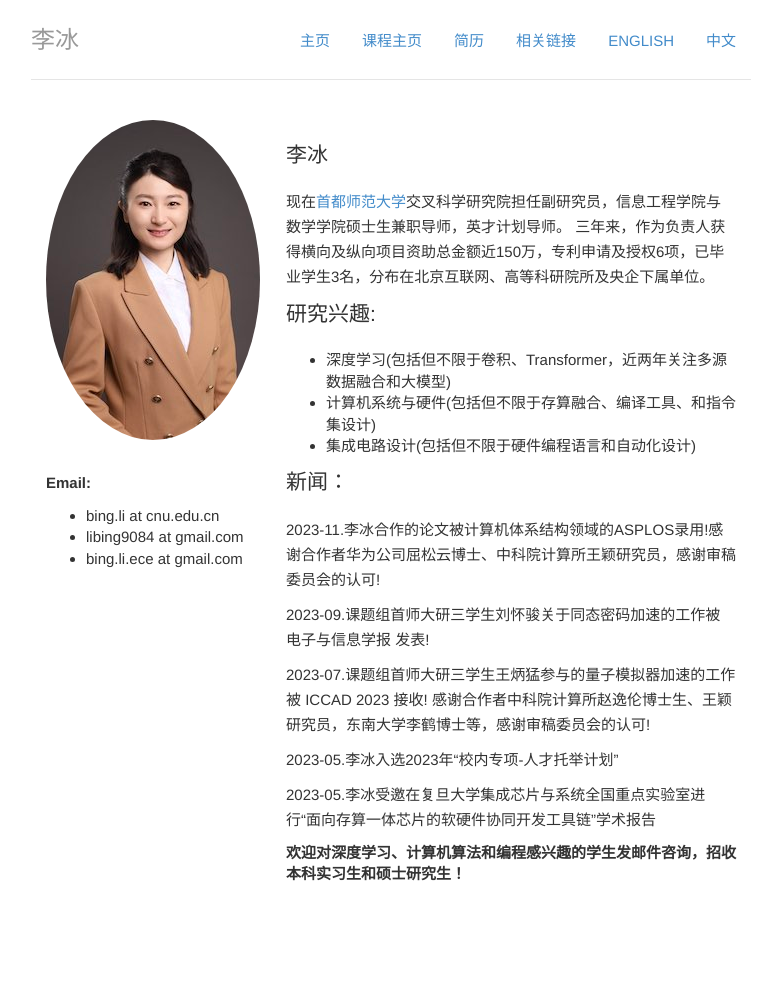
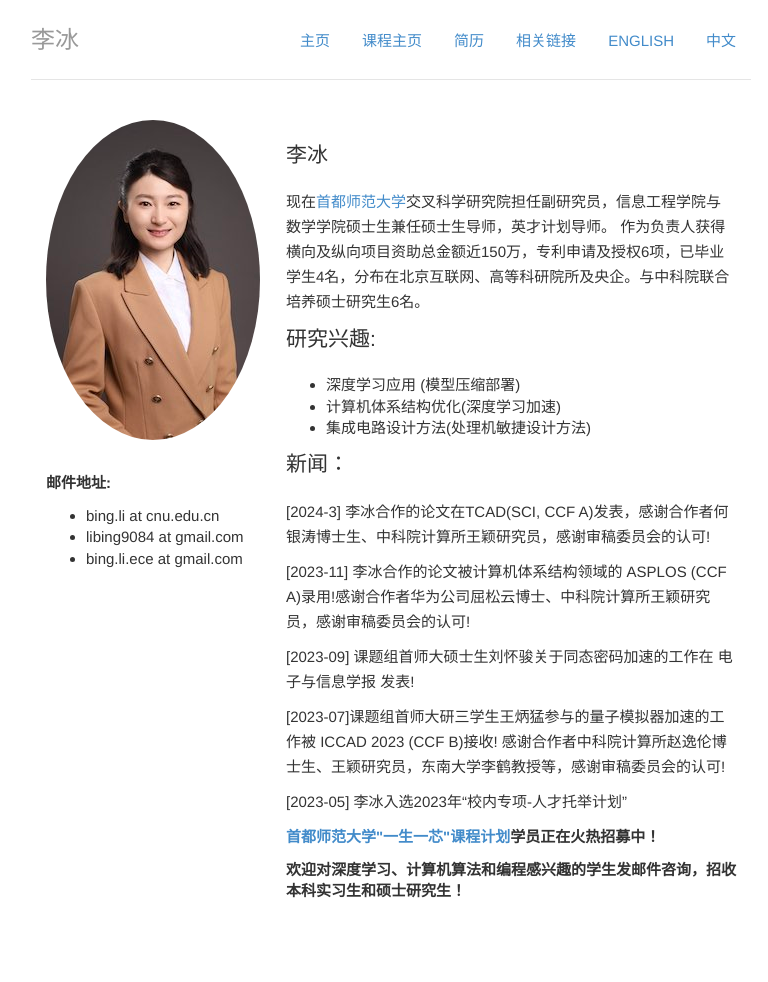
Before and after one commit to libingict/libingict.github.io, a Jekyll site: the page built from index_cn.html, in a window 1280 px wide. Shown: the whole page, without its empty margins (249-1017 px from the left). Built offline with Jekyll 4.4.1, drawn with Linux system fonts in a browser that asks for light colours.

Commit message:
更新最新研究成果

```diff
--- a/_layouts/default.html
+++ b/_layouts/default.html
@@ -52,7 +52,7 @@
 			<footer>
 				<div class="row">
 					<div class="col-sm-8">
-					<p><small>&copy; BingLi 2019; Last updated: Mar 22, 2020</small></p>
+					<p><small>&copy; BingLi 2019; Last updated: March 19, 2024</small></p>
 					</div>
 				</div>
 			</footer>
--- a/_layouts/default_cn.html
+++ b/_layouts/default_cn.html
@@ -52,7 +52,7 @@
 			<footer>
 				<div class="row">
 					<div class="col-sm-8">
-					<p><small>&copy; 李冰 2019; Last updated: 202103</small></p>
+					<p><small>&copy; 李冰 2019; Last updated: 202403</small></p>
 					</div>
 				</div>
 			</footer>
--- a/about/index.html
+++ b/about/index.html
@@ -5,7 +5,7 @@ title: Misc
 	<h1>{{page.title}}</h1>
 	<ul class="about">
 			<li> <a href="https://www.usenix.org/legacy/events/samples/submit/advice_old.html"> How (and How Not) to Write a Good Systems Paper</a> (In English) / <a href="/blog/DC_1_2_how_to_write_a_good_system_paper.pdf"> Slides</a> (In Chinese)</li>
-			<li> <a href="/blog/reading-paper.pdf"> How to Read a CS Research Paper?</a> (In English)</li>
+<!--			<li> <a href="/blog/reading-paper.pdf"> How to Read a CS Research Paper?</a> (In English)</li>-->
 		<li><a href="/files/View_on_CA_Research.pdf"> My Understanding about Computer Architecture Research.  </a>  by Xuehai Qian (In Chinese) </li>
 			<li> <a href="https://v.youku.com/v_show/id_XNDI3MjU3MTM0OA"> Interview with Onur Mutlu at ISCA'19. </a> (In English)</li>
 			<li> <a href="http://www.cs.utexas.edu/users/mckinley/notes/reviewing.html?from=timeline&isappinstalled=0"> Notes on Constructive and Positive Reviewing by <a href="http://www.cs.wisc.edu/~markhill/"> Mark Hill </a></li>
@@ -14,7 +14,7 @@ title: Misc
 	<div class="about">
 		<ul class="contacts">
 				<li><a href="https://www.linkedin.com/in/bingliece/">@LinkedIn</a></li>
-				<li><b>Email</b>: <a href="mailto:bing.li@cnu.edu.cn">bing.li@cnu.edu.cn</a> </li>
+				<li><b>Email</b>: bing.li@cnu.edu.cn </li>
 				<!-- <li><a href="#">Another site you want to link to</a></li> -->
 				</ul>
 	</div>
--- a/about/index_cn.html
+++ b/about/index_cn.html
@@ -5,7 +5,7 @@ title: 其他
 	<h1>{{page.title}}</h1>
 	<ul class="about">
 			<li> <a href="https://www.usenix.org/legacy/events/samples/submit/advice_old.html">如何写好的系统论文</a> (英文) / <a href="/blog/DC_1_2_how_to_write_a_good_system_paper.pdf"> 幻灯片</a> (中文)</li>
-			<li> <a href="/blog/reading-paper.pdf"> How to Read a CS Research Paper?(如何阅读计算机领域的学术论文)</a> (英文)</li>
+<!--			<li> <a href="/blog/reading-paper.pdf"> How to Read a CS Research Paper?(如何阅读计算机领域的学术论文)</a> (英文)</li>-->
 		<li><a href="/files/View_on_CA_Research.pdf"> 对计算机体系结构研究的一点认识 </a> 作者：钱学海 </li>
 			<li> <a href="https://v.youku.com/v_show/id_XNDI3MjU3MTM0OA"> 苏黎世联邦理工大学Onur Mutlu 教授在 ISCA'19的分享. </a></li>
 			<li> <a href="http://www.cs.utexas.edu/users/mckinley/notes/reviewing.html?from=timeline&isappinstalled=0"> 如何审稿 <a href="http://www.cs.wisc.edu/~markhill/">作者: Mark Hill </a></li>
--- a/index_cn.html
+++ b/index_cn.html
@@ -13,20 +13,20 @@ cv: passive
 <div class="container">
     <div class="header">
         <ul class="nav nav-pills pull-right">
-          <li><a href="index_cn.html" title = "Home">主页</a></li>
+            <li><a href="index_cn.html" title="Home">主页</a></li>
             <li><a href="/teaching/index_cn.html">课程主页</a></li>
             <li><a href="/cv/index_cn.html">简历</a></li>
             <li><a href="/about/index_cn.html">相关链接</a></li>
             <li><a href="index.html">English</a></li>
-      <li ><a href="#">中文</a></li>
+            <li><a href="#">中文</a></li>
             <!--<li ><a href="index_cn.html"> 中文</a></li>-->
         </ul>
         <h3 class="text-muted"><a href="/">李冰</a></h3>
     </div><!--header -->
     <div class="row marketing">
         <div class="col-sm-4">
-    <img  class="img-circle avatar" alt="Bing Li" src="img/bingli-photo-2.jpg">
-    <p><b>Email:</b>
+            <img class="img-circle avatar" alt="Bing Li" src="img/bingli-photo-2.jpg">
+            <p><b>邮件地址:</b>
             <ul>
                 <li>bing.li at cnu.edu.cn</li>
                 <li>libing9084 at gmail.com</li>
@@ -38,8 +38,8 @@ cv: passive
         <div class="col-sm-8">
             <h1 class="lead">李冰</h1>
             <p>
-      现在<a href="http://eng.cnu.edu.cn/">首都师范大学</a>交叉科学研究院担任副研究员，信息工程学院与数学学院硕士生兼职导师，英才计划导师。
-      三年来，作为负责人获得横向及纵向项目资助总金额近150万，专利申请及授权6项，已毕业学生3名，分布在北京互联网、高等科研院所及央企下属单位。
+                现在<a href="http://eng.cnu.edu.cn/">首都师范大学</a>交叉科学研究院担任副研究员，信息工程学院与数学学院硕士生兼任硕士生导师，英才计划导师。
+                作为负责人获得横向及纵向项目资助总金额近150万，专利申请及授权6项，已毕业学生4名，分布在北京互联网、高等科研院所及央企。与中科院联合培养硕士研究生6名。
                 <!--
                     <p class="lead", id="research-interests">研究兴趣:</p>
                     <ul>
@@ -49,19 +49,24 @@ cv: passive
 
                     </ul>
                 -->
-    <p class="lead", id="research-interests">研究兴趣:</p>
+            <p class="lead" , id="research-interests">研究兴趣:</p>
             <ul>
-      <li>深度学习(包括但不限于卷积、Transformer，近两年关注多源数据融合和大模型)</li>
-      <li>计算机系统与硬件(包括但不限于存算融合、编译工具、和指令集设计)</li> </li>
-      <li>集成电路设计(包括但不限于硬件编程语言和自动化设计)</li>
+                <li>深度学习应用 (模型压缩部署)</li>
+                <li>计算机体系结构优化(深度学习加速)</li>
+                </li>
+                <li>集成电路设计方法(处理机敏捷设计方法)</li>
             </ul>
-  <p class="lead", id="news">新闻：</p>
-  <p>2023-11.李冰合作的论文被计算机体系结构领域的ASPLOS录用!感谢合作者华为公司屈松云博士、中科院计算所王颖研究员，感谢审稿委员会的认可!</p>
-  <p>2023-09.课题组首师大研三学生刘怀骏关于同态密码加速的工作被 电子与信息学报 发表!</p>
-  <p>2023-07.课题组首师大研三学生王炳猛参与的量子模拟器加速的工作被 ICCAD 2023 接收! 感谢合作者中科院计算所赵逸伦博士生、王颖研究员，东南大学李鹤博士等，感谢审稿委员会的认可!</p>
-  <p> 2023-05.李冰入选2023年“校内专项-人才托举计划”</p>
-  <p> 2023-05.李冰受邀在复旦大学集成芯片与系统全国重点实验室进行“面向存算一体芯片的软硬件协同开发工具链”学术报告</p>
+            <p class="lead" , id="news">新闻：</p>
+            <p>[2024-3] 李冰合作的论文在TCAD(SCI, CCF
+                A)发表，感谢合作者何银涛博士生、中科院计算所王颖研究员，感谢审稿委员会的认可!</p>
+            <p>
+                [2023-11] 李冰合作的论文被计算机体系结构领域的 ASPLOS (CCF A)录用!感谢合作者华为公司屈松云博士、中科院计算所王颖研究员，感谢审稿委员会的认可!</p>
+            <p>[2023-09] 课题组首师大硕士生刘怀骏关于同态密码加速的工作在 电子与信息学报 发表!</p>
+            <p>[2023-07]课题组首师大研三学生王炳猛参与的量子模拟器加速的工作被 ICCAD 2023 (CCF B)接收!
+                感谢合作者中科院计算所赵逸伦博士生、王颖研究员，东南大学李鹤教授等，感谢审稿委员会的认可!</p>
+            <p> [2023-05] 李冰入选2023年“校内专项-人才托举计划”</p>
 
+            <p><strong> <a href="/img/一生一芯课程报名意向二维码.png">首都师范大学"一生一芯"课程计划</a>学员正在火热招募中！</strong></p>
 
             <strong> 欢迎对深度学习、计算机算法和编程感兴趣的学生发邮件咨询，招收本科实习生和硕士研究生！</strong>
         </div>
```
Also changed, not shown: index.html (+26 -19 lines). Lines whose indentation alone changed are shown as unchanged.
